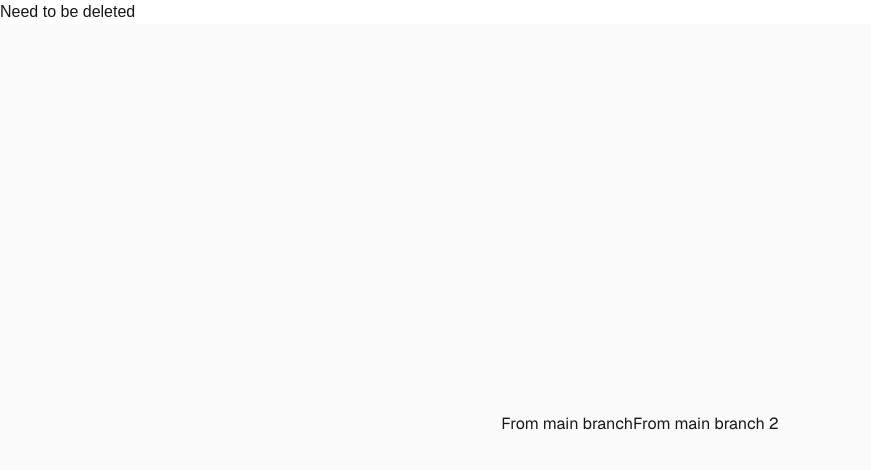
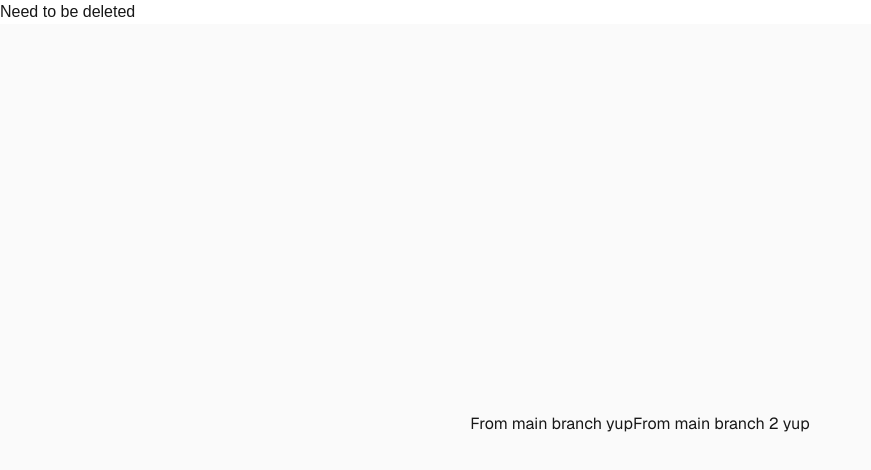
Before and after one commit to Kamesas/Labs, a Next.js app: page / in a window 1280 px wide. Shown: the top 470 px of the page, without its empty margins (0-871 px from the left). Built offline with nearby package versions, Linux system fonts and the light colour scheme.

Commit message:
feat: add changes for intentional merge conflict 3
Yup, there it is

```diff
--- a/src/app/page.tsx
+++ b/src/app/page.tsx
@@ -1,9 +1,9 @@
 export default function Home() {
   return (
     <div className="flex min-h-screen items-center justify-center bg-zinc-50 font-sans dark:bg-black">
-      <h1 className="from-main-branch">From main branch</h1>
+      <h1 className="from-main-branch">From main branch yup</h1>
 
-      <h1 className="from-main-branch">From main branch 2</h1>
+      <h1 className="from-main-branch">From main branch 2 yup</h1>
     </div>
   );
 }
```
